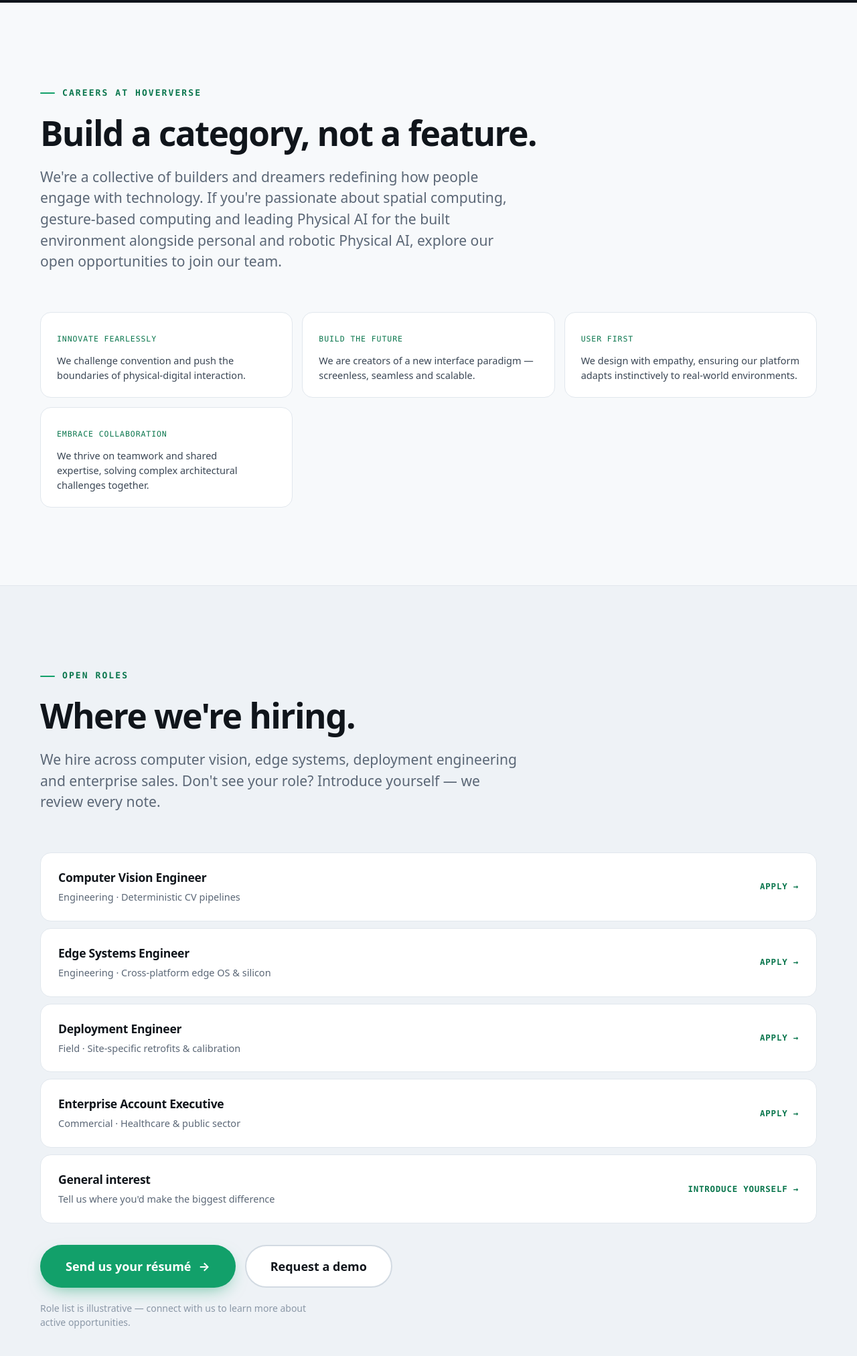
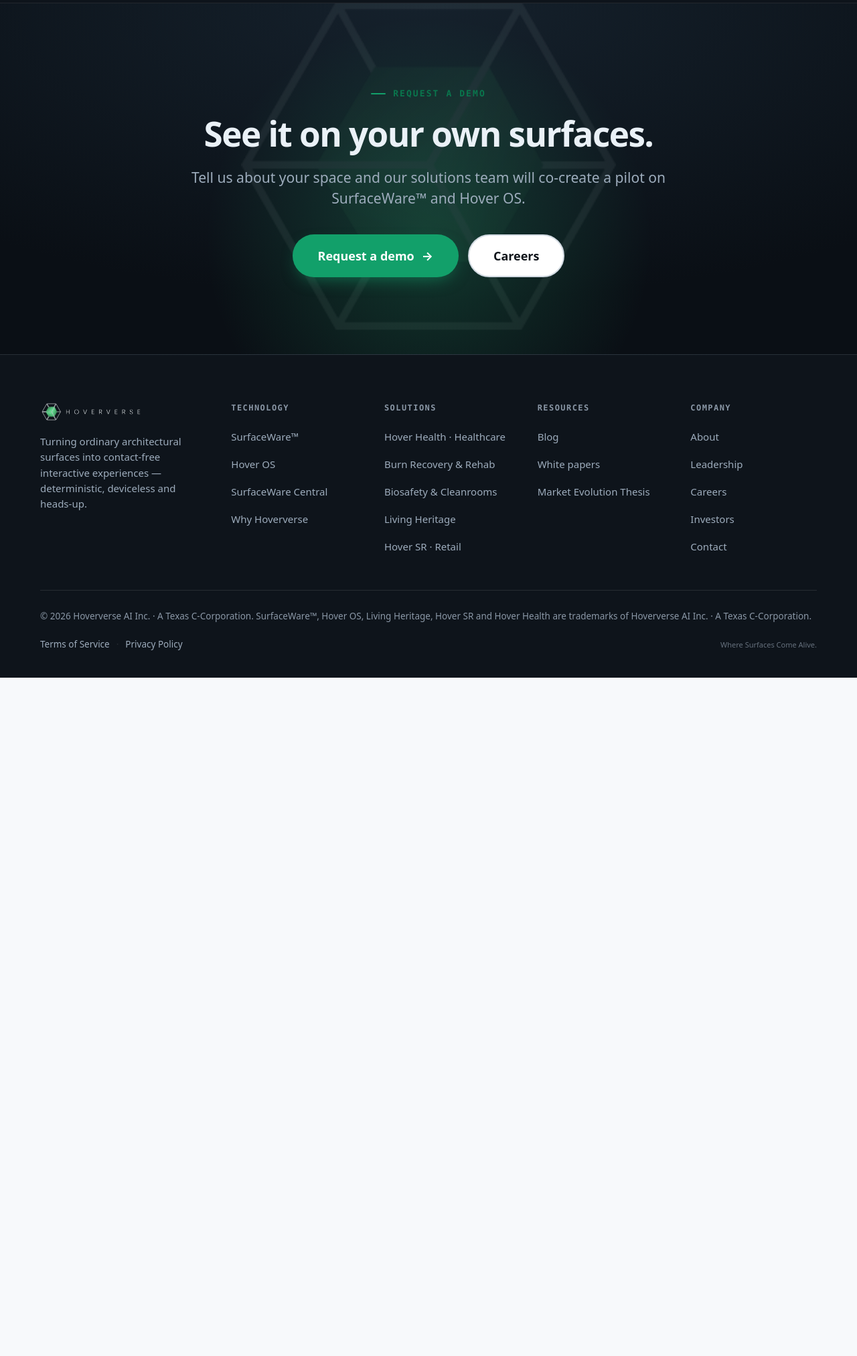
Before and after one commit to Solutions-HoverVerse/website-prototype, a plain HTML site: page about.html in a window 1280 px wide. Shown: the part 3915-5940 px from the top of the page at 67% size. After the commit the page ends 4927 px from the top, so only its background shows below. Drawn offline with Linux system fonts and the light colour scheme.

Commit message:
revert: restore clean prototype About page and dedicated Careers page links

```diff
--- a/about.html
+++ b/about.html
@@ -82,7 +82,7 @@
         <div class="nav-dropdown">
           <a href="about.html">Company overview</a>
           <a href="leadership.html">Leadership</a>
-          <a href="#careers">Careers</a>
+          <a href="careers.html">Careers</a>
           <a href="investors.html">Investors</a>
         </div>
       </div>
@@ -199,54 +199,6 @@
   </div>
 </section>
 
-<section class="section" id="careers">
-  <div class="wrap">
-    <div class="sec-head reveal">
-      <p class="eyebrow">Careers at Hoververse</p>
-      <h2 class="h-2">Build a category, not a feature.</h2>
-      <p class="lead">We're a collective of builders and dreamers redefining how people engage with technology. If you're passionate about spatial computing, gesture-based computing and leading Physical AI for the built environment alongside personal and robotic Physical AI, explore our open opportunities to join our team.</p>
-    </div>
-    <div class="stake reveal" style="margin-top:28px">
-      <div class="who"><span class="role">Innovate fearlessly</span><p>We challenge convention and push the boundaries of physical-digital interaction.</p></div>
-      <div class="who"><span class="role">Build the future</span><p>We are creators of a new interface paradigm — screenless, seamless and scalable.</p></div>
-      <div class="who"><span class="role">User first</span><p>We design with empathy, ensuring our platform adapts instinctively to real-world environments.</p></div>
-      <div class="who"><span class="role">Embrace collaboration</span><p>We thrive on teamwork and shared expertise, solving complex architectural challenges together.</p></div>
-    </div>
-  </div>
-</section>
-
-<section class="section band-paper2" id="open-roles">
-  <div class="wrap">
-    <div class="sec-head reveal">
-      <p class="eyebrow">Open roles</p>
-      <h2 class="h-2">Where we're hiring.</h2>
-      <p class="lead">We hire across computer vision, edge systems, deployment engineering and enterprise sales. Don't see your role? Introduce yourself — we review every note.</p>
-    </div>
-    <div class="roles reveal">
-      <a class="role-row" href="mailto:careers@hoververse.ai?subject=Computer%20Vision%20Engineer">
-        <div class="r-t"><b>Computer Vision Engineer</b><span>Engineering · Deterministic CV pipelines</span></div><span class="go">Apply <span class="arr">→</span></span>
-      </a>
-      <a class="role-row" href="mailto:careers@hoververse.ai?subject=Edge%20Systems%20Engineer">
-        <div class="r-t"><b>Edge Systems Engineer</b><span>Engineering · Cross-platform edge OS &amp; silicon</span></div><span class="go">Apply <span class="arr">→</span></span>
-      </a>
-      <a class="role-row" href="mailto:careers@hoververse.ai?subject=Deployment%20Engineer">
-        <div class="r-t"><b>Deployment Engineer</b><span>Field · Site-specific retrofits &amp; calibration</span></div><span class="go">Apply <span class="arr">→</span></span>
-      </a>
-      <a class="role-row" href="mailto:careers@hoververse.ai?subject=Enterprise%20Account%20Executive">
-        <div class="r-t"><b>Enterprise Account Executive</b><span>Commercial · Healthcare &amp; public sector</span></div><span class="go">Apply <span class="arr">→</span></span>
-      </a>
-      <a class="role-row" href="mailto:careers@hoververse.ai?subject=General%20Interest">
-        <div class="r-t"><b>General interest</b><span>Tell us where you'd make the biggest difference</span></div><span class="go">Introduce yourself <span class="arr">→</span></span>
-      </a>
-    </div>
-    <div class="cta-actions reveal" style="justify-content:flex-start;margin-top:32px">
-      <a href="mailto:careers@hoververse.ai" class="btn btn--primary btn--lg">Send us your résumé <span class="arr">→</span></a>
-      <a href="#demo" class="btn btn--outline btn--lg">Request a demo</a>
-    </div>
-    <p class="lead" style="margin-top:20px;font-size:14px;color:var(--faint)">Role list is illustrative — connect with us to learn more about active opportunities.</p>
-  </div>
-</section>
-
 <section class="section cta-band" id="demo">
   <img class="cta-glyph" src="assets/HV_Glyph_Light.png" alt="" aria-hidden="true" loading="lazy" decoding="async" />
   <div class="wrap">
@@ -255,7 +207,7 @@
     <p class="lead reveal">Tell us about your space and our solutions team will co-create a pilot on SurfaceWare™ and Hover OS.</p>
     <div class="cta-actions reveal">
       <a href="mailto:solutions@hoververse.ai" class="btn btn--primary btn--lg">Request a demo <span class="arr">→</span></a>
-      <a href="#careers" class="btn btn--outline btn--lg">Careers <span class="arr">→</span></a>
+      <a href="careers.html" class="btn btn--outline btn--lg">Careers</a>
     </div>
   </div>
 </section>
@@ -283,7 +235,7 @@
       </div>
       <div>
         <h5>Company</h5>
-        <ul><li><a href="about.html">About</a></li><li><a href="leadership.html">Leadership</a></li><li><a href="#careers">Careers</a></li><li><a href="investors.html">Investors</a></li><li><a href="mailto:solutions@hoververse.ai">Contact</a></li></ul>
+        <ul><li><a href="about.html">About</a></li><li><a href="leadership.html">Leadership</a></li><li><a href="careers.html">Careers</a></li><li><a href="investors.html">Investors</a></li><li><a href="mailto:solutions@hoververse.ai">Contact</a></li></ul>
       </div>
     </div>
     <div class="footer-bot">
```
